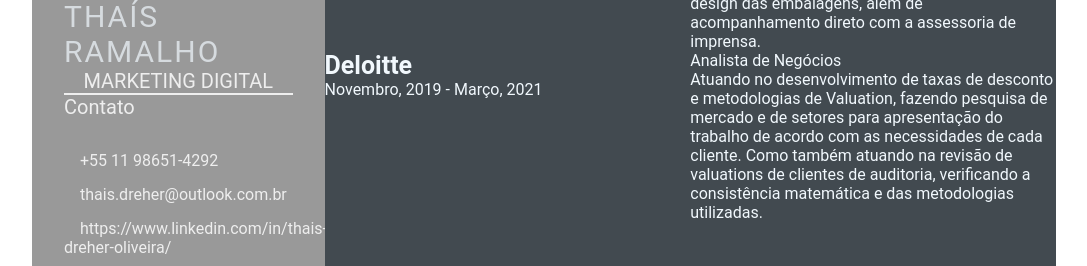
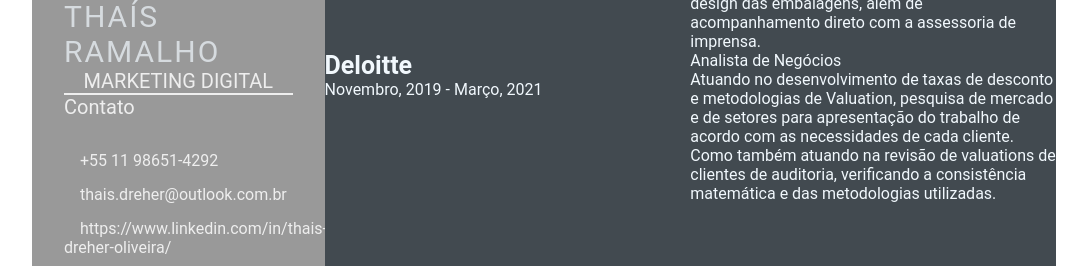
Before and after one commit to ThaisDreher/-thais.dreher.github.io, a plain HTML site: page index.html in a window 1280 px wide. Shown: the part 374-640 px from the top of the page, without its empty margins (96-1183 px from the left). Drawn offline with Linux system fonts and the light colour scheme.

Commit message:
feature: index.html

```diff
--- a/index.html
+++ b/index.html
@@ -67,7 +67,7 @@
                     <div class="exp-right">
                         <p class="exp-position">Analista de Negócios</p>
                         <p class="exp-desc">
-                            Atuando no desenvolvimento de taxas de desconto e metodologias de Valuation, fazendo pesquisa de mercado e de setores para apresentação do trabalho de acordo com as necessidades de cada cliente. Como também atuando na revisão de valuations de clientes de auditoria, verificando a consistência matemática e das metodologias utilizadas.
+                            Atuando no desenvolvimento de taxas de desconto e metodologias de Valuation, pesquisa de mercado e de setores para apresentação do trabalho de acordo com as necessidades de cada cliente. Como também atuando na revisão de valuations de clientes de auditoria, verificando a consistência matemática e das metodologias utilizadas.
                         </p>
                     </div>
                 </div>
```
